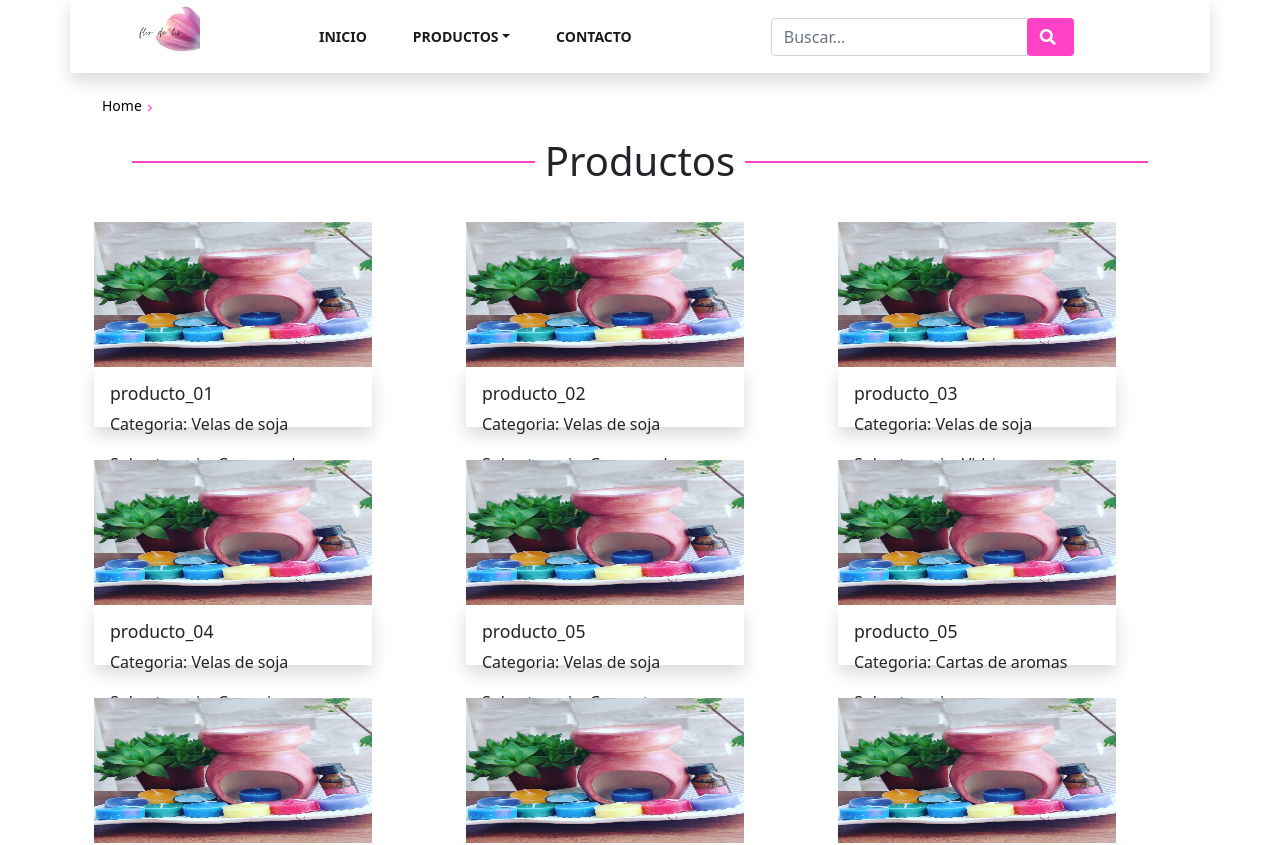
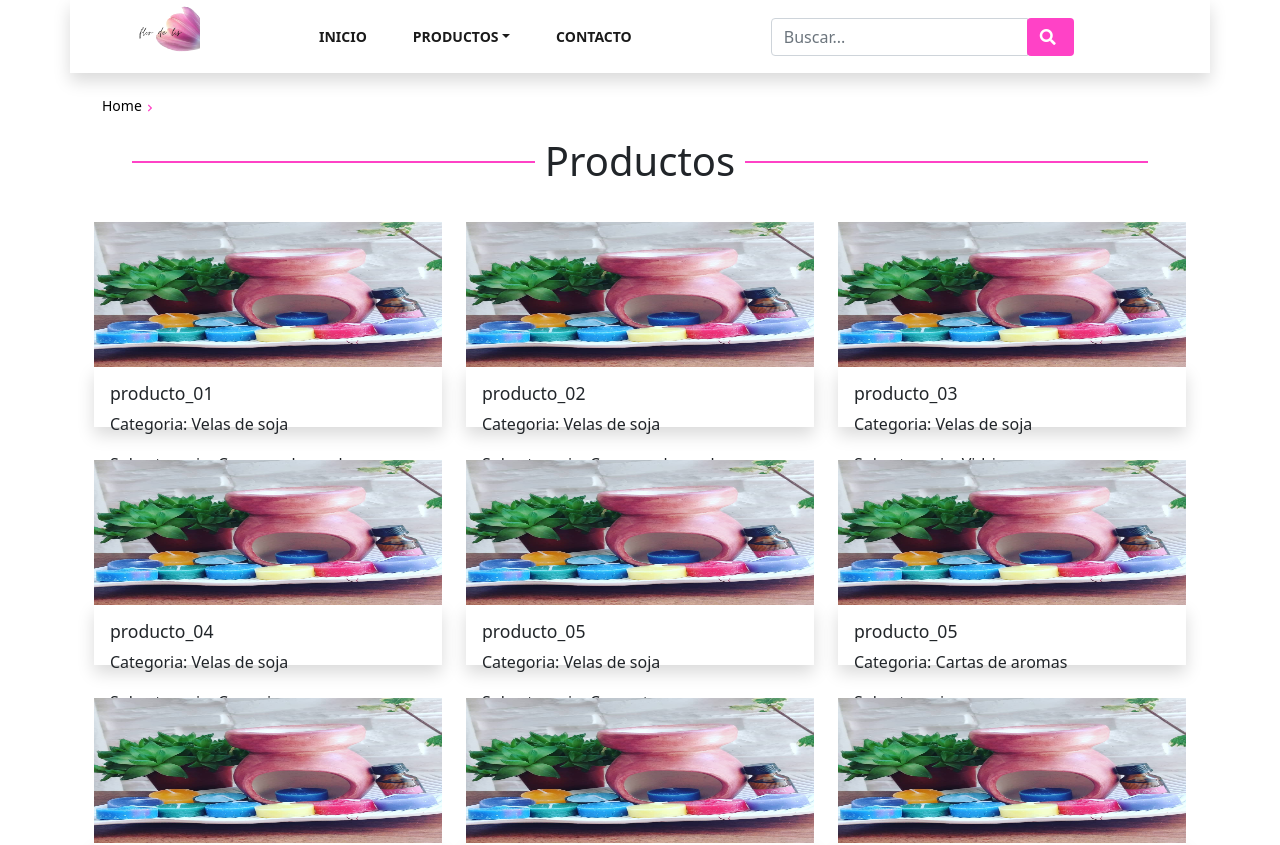
Before and after one commit to MendietaSergio/Flor_de_Lis, a React (Create React App) app: page /Productos in a window 1280 px wide. Shown: the top 845 px of the page. Built offline with nearby package versions, Linux system fonts and the light colour scheme.

Commit message:
Añade mejoras en el estilo de los productos

```diff
--- a/src/components/Containers/Card/Card.css
+++ b/src/components/Containers/Card/Card.css
@@ -1,6 +1,10 @@
 .card-img-top{
-    width: 80% !important;
+    width: 100% !important;
 }
 .card-body{
-    width: 80% !important;
+    width: 100% !important;
 }
+.card{
+    width: 18rem !important;
+    margin: 0 auto;
+}
```
